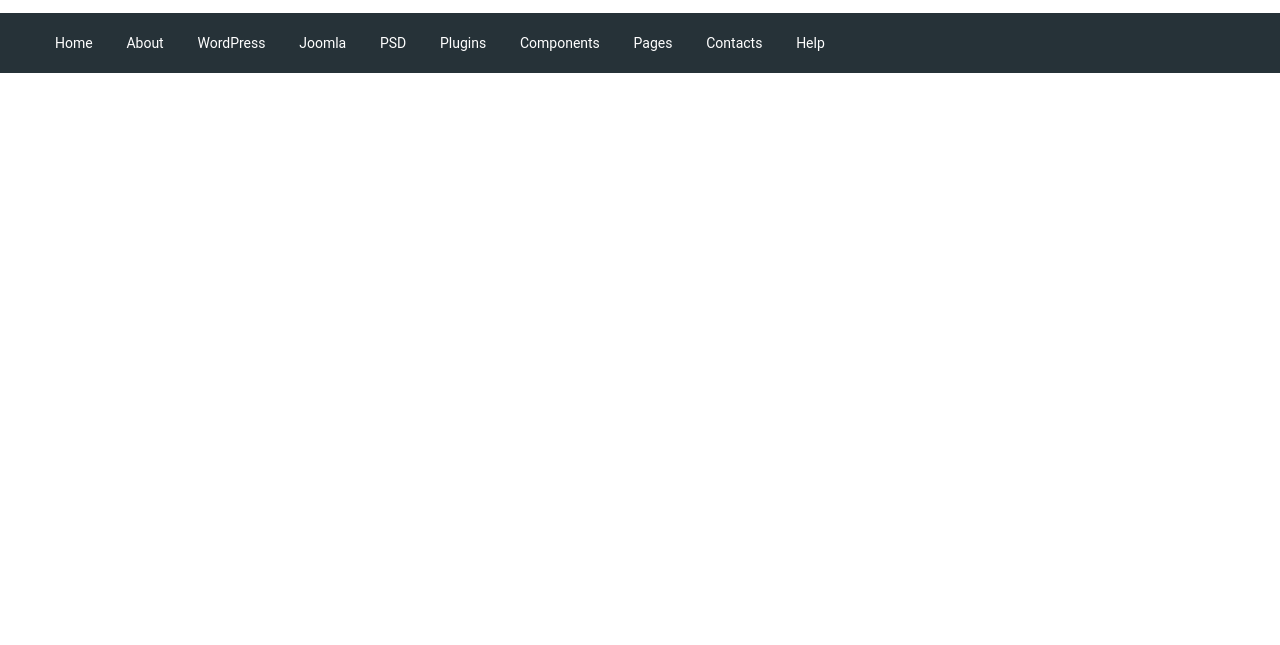
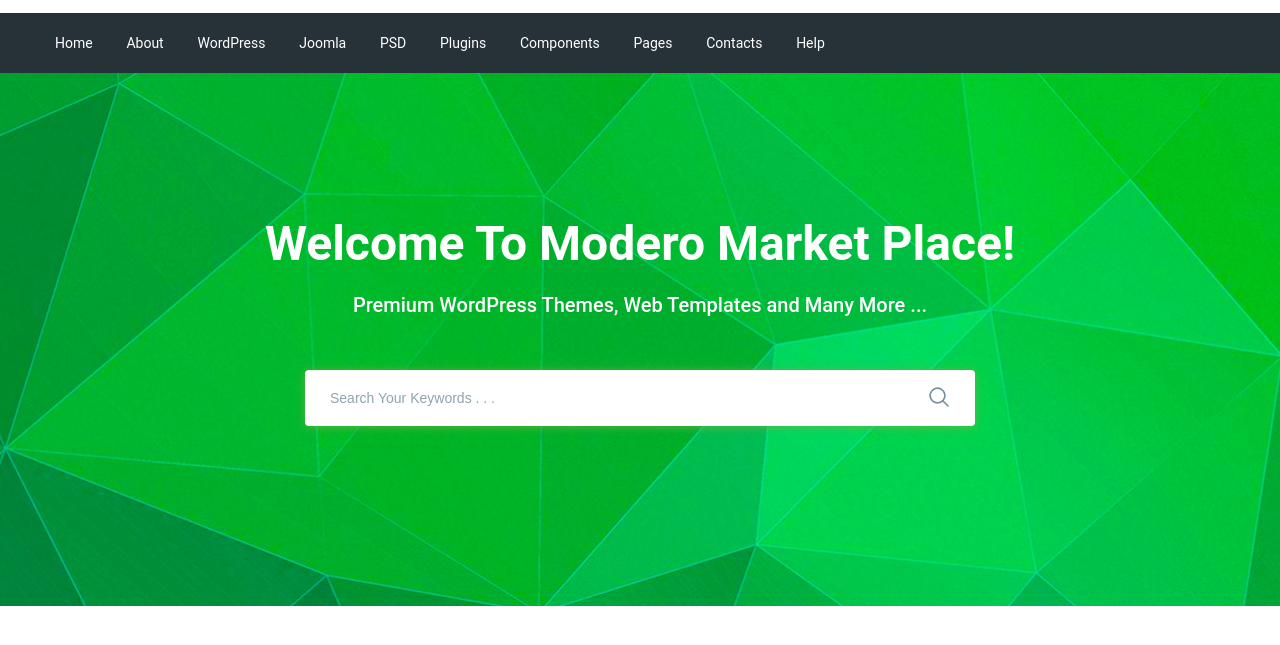
Before and after one commit to werwarmort/BW, a website: page src/index.html in a window 1280 px wide. Shown: the part 77-722 px from the top of the page. Drawn offline with nearby package versions, Linux system fonts and the light colour scheme; files that its build step writes are made by us from their sources.

Commit message:
added search section
test commit1

```diff
--- a/gulp/version.json
+++ b/gulp/version.json
@@ -1,3 +1,3 @@
 {
-    "main": "20220206123320"
+    "main": "20220206193948"
 }
--- a/src/index.html
+++ b/src/index.html
@@ -94,6 +94,27 @@
     </div>
   </header>
 
+  <section class="search" style="background-image: url(img/search-bg.jpg);">
+    <div class="container">
+      <div class="search__inner">
+        <div class="search__inner-title">
+          Welcome To Modero Market Place!
+        </div>
+        <div class="search__inner-text">
+          Premium WordPress Themes, Web Templates and Many More ...
+        </div>
+        <div class="search__inner-form">
+          <form action="">
+            <input type="text" placeholder="Search Your Keywords . . ." required>
+            <button type="submit">
+              <img src="img/icons/search.png" alt="">
+            </button>
+          </form>
+        </div>
+      </div>
+    </div>
+  </section>
+
 
   <script src="https://ajax.googleapis.com/ajax/libs/jquery/3.4.1/jquery.min.js"></script>
   <script src="js/slick.min.js"></script>
--- a/src/scss/style.scss
+++ b/src/scss/style.scss
@@ -61,3 +61,55 @@
         font-size: 14px;
     }
 }
+.search{
+    background-repeat: no-repeat;
+    background-size: cover;
+    background-position: center;
+    min-height: 533px;
+}
+
+.search__inner{
+    padding: 135px 0 100px;
+    color: #fff;
+    text-align: center;
+    &-title{
+        margin-bottom: 10px;
+        font-size: 48px;
+        line-height: 72px;
+        font-weight: 700;
+    }
+    &-text{
+        margin-bottom: 50px;
+        font-size: 20px;
+        font-weight: 500;
+        line-height: 30px;
+    }
+    &-form{
+        max-width: 670px;
+        margin: 0 auto;
+        position: relative;
+        input{
+            display: block;
+            width: 100%;
+            box-shadow: 0px 1px 10px 0px rgba(124, 178,64, 0.75);
+            border-radius: 4px;
+            height: 56px;
+            border: none;
+            font-size: 14px;
+            font-weight: 500;
+            padding-left: 25px;
+            padding-right: 60px;
+            &::placeholder{
+                color: #90a4ae;
+                font-weight: 500;
+            }
+        }
+        button{
+            position: absolute;
+            border: none;
+            background-color: transparent;
+            right: 20px;
+            top: 16px;
+        }
+    }
+}
```
Also changed, not shown: dist/css/style.css, dist/css/style.min.css, dist/index.html, src/scss/_global.scss (indentation only).
